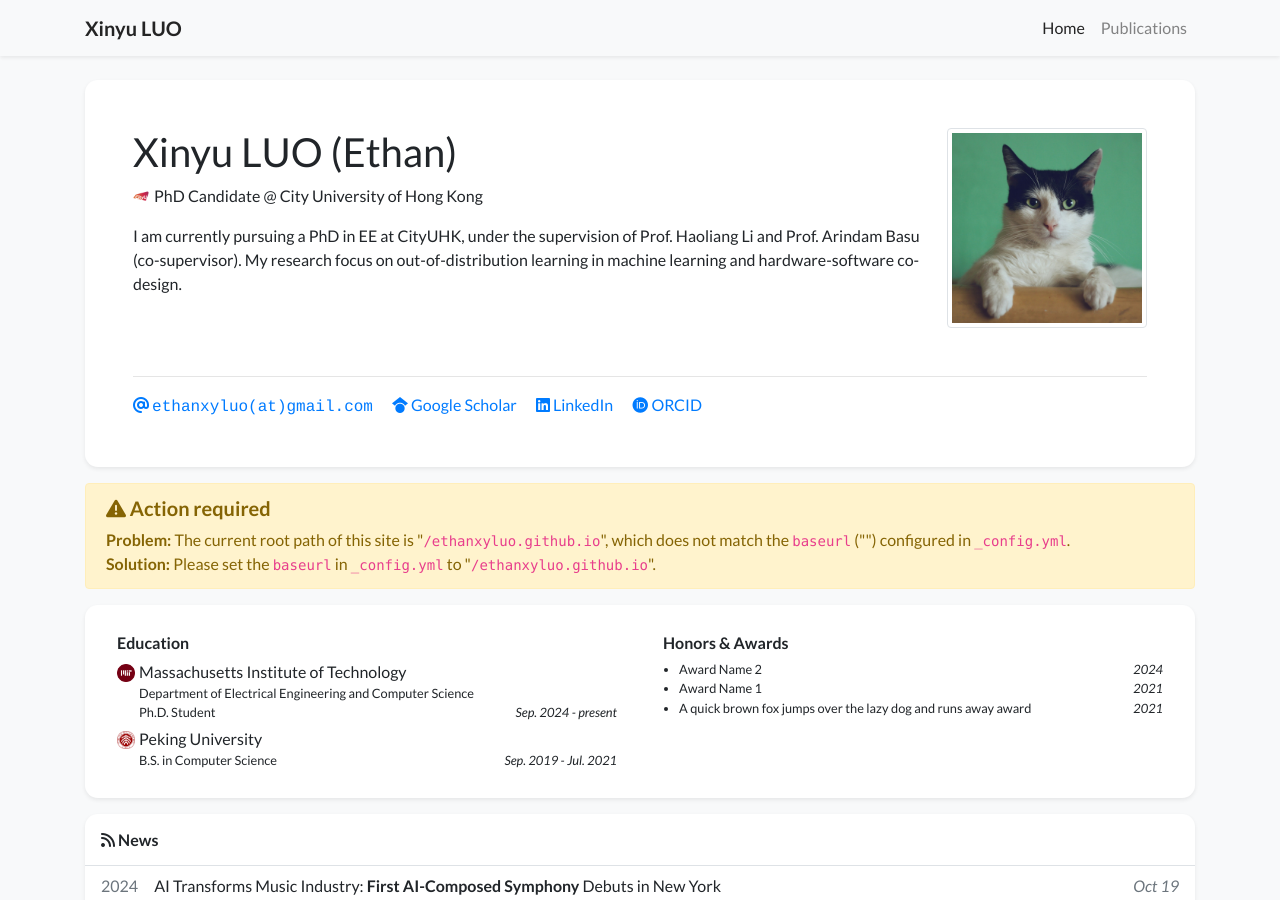
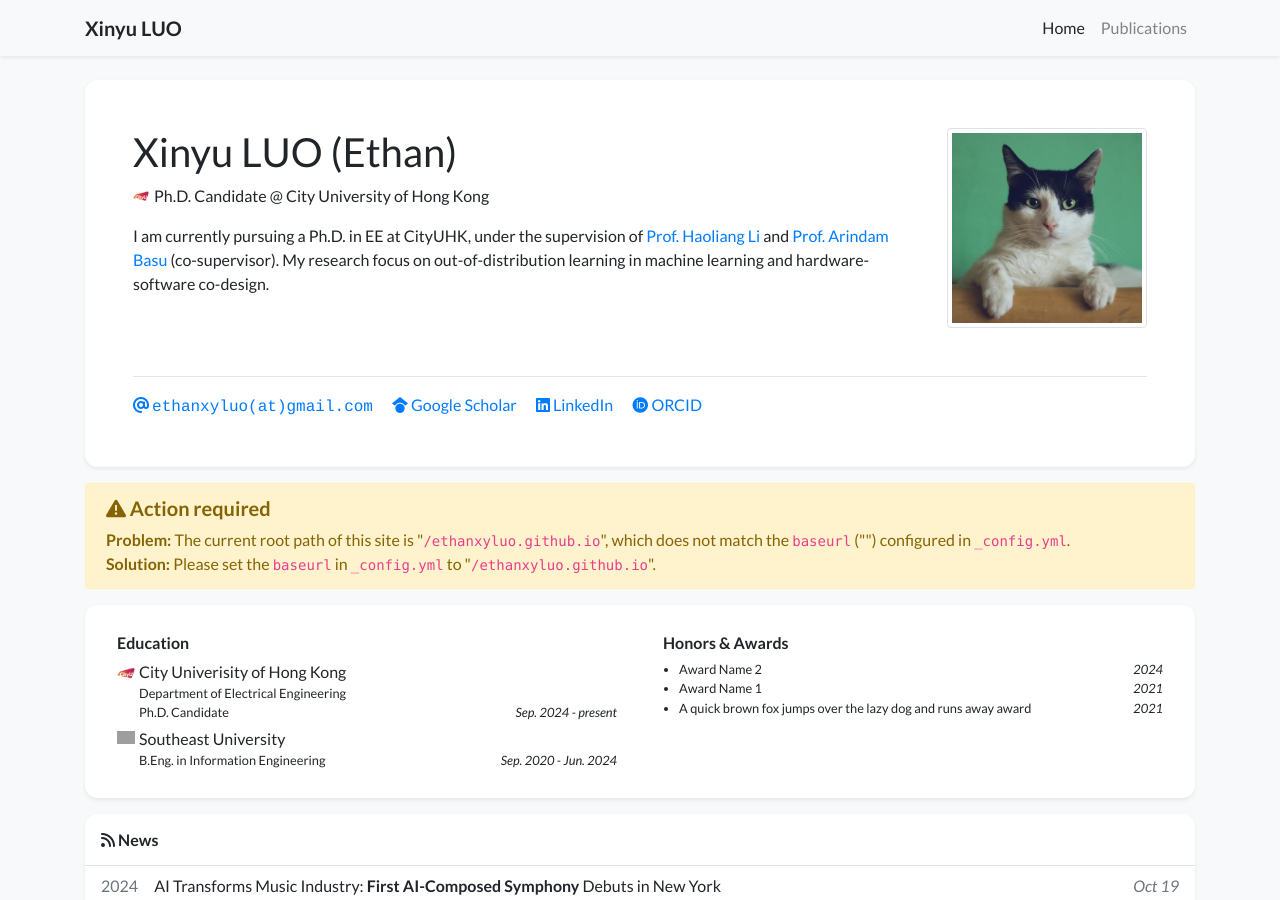
Before and after one commit to ethanxyluo/ethanxyluo.github.io, a Jekyll site: the page built from index.html, in a window 1280 px wide and 900 px high. Built offline with Jekyll 4.4.1, drawn with Linux system fonts in a browser that asks for light colours; nearby versions of some CDN libraries; a style sheet for code colours, icons or effects is not loaded; grey boxes are pictures that could not be loaded.

Commit message:
Update profile.yml

```diff
--- a/_data/profile.yml
+++ b/_data/profile.yml
@@ -4,7 +4,7 @@ navbar_name: "Xinyu LUO"
 
 positions:
 - logo: /assets/images/badges/icon-cityu-2025.png  # Logo is optional
-  name: PhD Candidate @ City University of Hong Kong
+  name: Ph.D. Candidate @ City University of Hong Kong
 
 
 email: "ethanxyluo@gmail.com"
@@ -21,25 +21,26 @@ orcid: 0009-0007-5229-8733
 short_bio_text_justify: false
 short_bio: >-
   <p>
-    I am currently pursuing a PhD in EE at CityUHK, under the supervision of Prof. Haoliang Li and Prof. Arindam Basu (co-supervisor).
+    I am currently pursuing a Ph.D. in EE at CityUHK, under the supervision of <a href="https://hlli1991.github.io/" target="_blank">Prof. Haoliang Li</a>
+    and <a href="https://sites.google.com/view/brainsyslab/home" target="_blank">Prof. Arindam Basu</a> (co-supervisor).
     My research focus on out-of-distribution learning in machine learning and hardware-software co-design.
   </p>
 
 portrait_url: /assets/images/photos/portrait.jpg
-portrait_caption: >-
-  Photo by Manja Vitolic on Unsplash (this caption is optional, comment it out to disable).
+# portrait_caption: >-
+#   Photo by Manja Vitolic on Unsplash (this caption is optional, comment it out to disable).
 
 education:
-- name: Massachusetts Institute of Technology
-  logo: /assets/images/badges/MIT_Social_circle.png
+- name: City Univerisity of Hong Kong
+  logo: /assets/images/badges/icon-cityu-2025.png
   position: >-
-    Department of Electrical Engineering and Computer Science <br/>
-    Ph.D. Student
+    Department of Electrical Engineering<br/>
+    Ph.D. Candidate
   date: Sep. 2024 - present
-- name: Peking University
-  logo: /assets/images/badges/PKU_red.png
-  position: B.S. in Computer Science
-  date: Sep. 2019 - Jul. 2021
+- name: Southeast University
+  logo: /assets/images/badges/seu.png
+  position: B.Eng. in Information Engineering
+  date: Sep. 2020 - Jun. 2024
 
 # experience:
 # - name: Peking University
```
